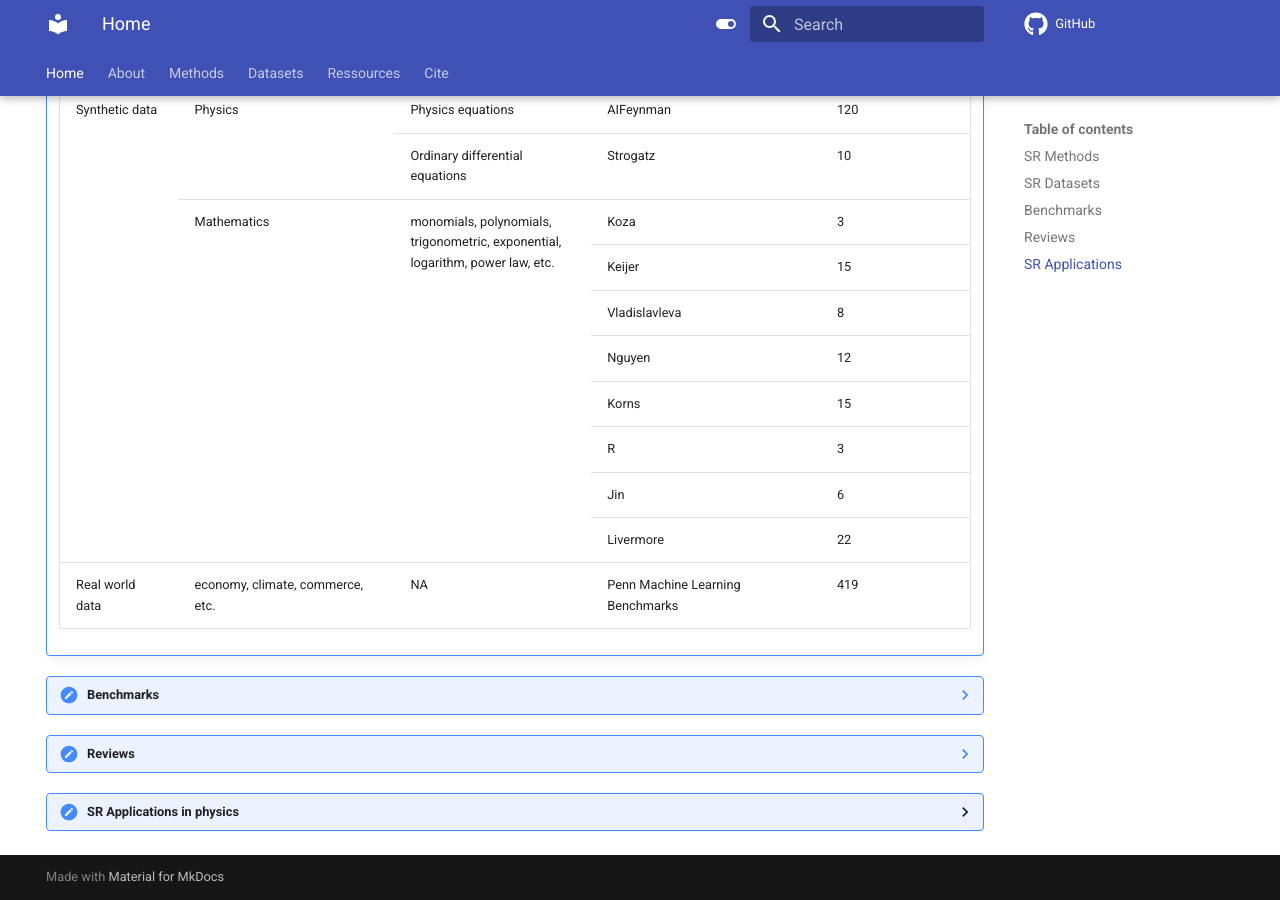
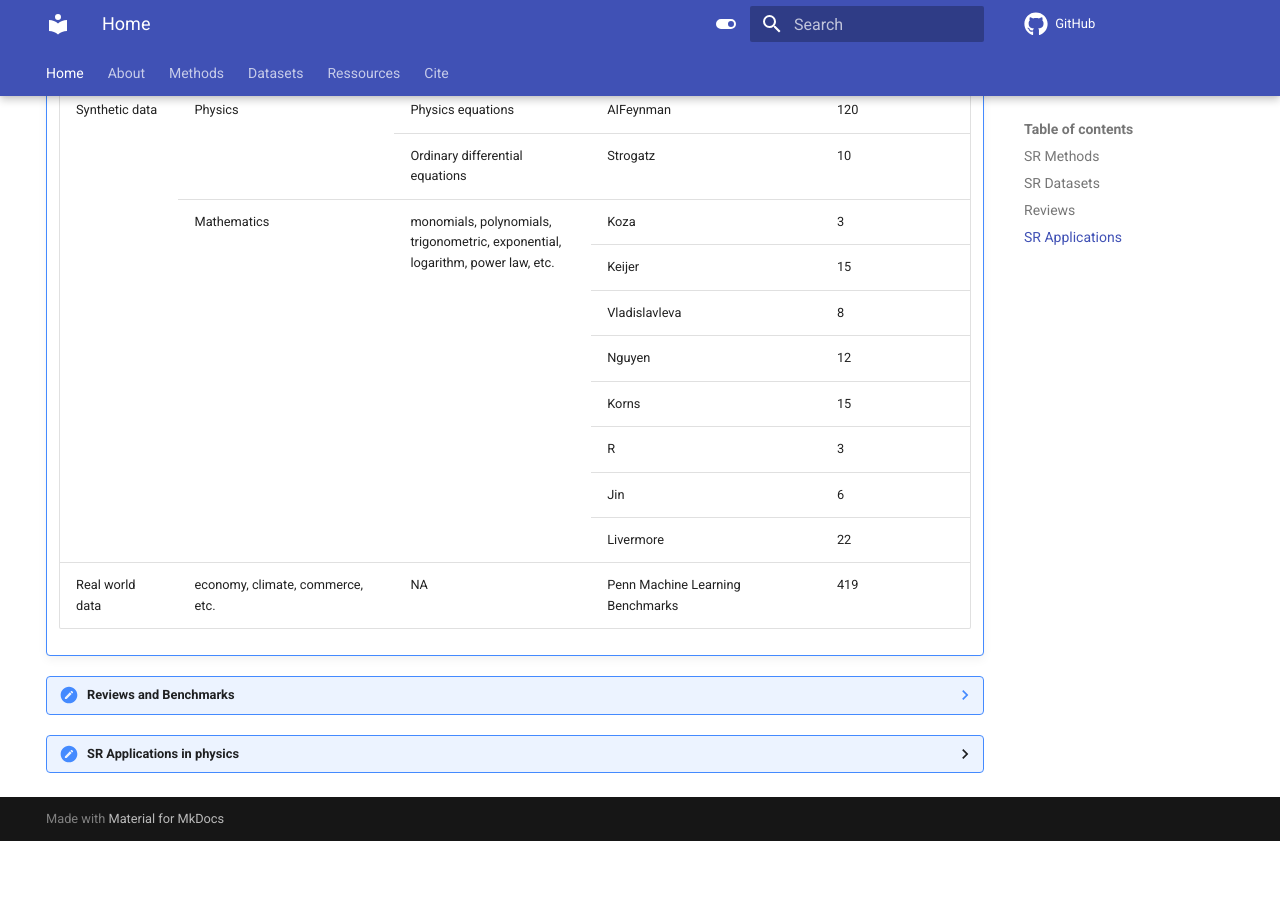
Before and after one commit to nmakke/SR-LivingReview, an MkDocs documentation site: the page built from docs/index.md, in a window 1280 px wide and 900 px high, scrolled down 1426 px. Built offline with MkDocs 1.6.1 and Material for MkDocs 9.7.7, drawn with Linux system fonts in a browser that asks for light colours; formulas are drawn with MathJax 3; comment, search, counter and statistics services are not loaded; after the commit the page ends 2267 px from its top, so only the background shows below that; part of the change alters nothing that is shown.

Commit message:
Update index.md

```diff
--- a/docs/index.md
+++ b/docs/index.md
@@ -91,21 +91,14 @@ hide:
           </tbody>
       </table>
 
-??? note "Benchmarks"
-    <div class="meta_for_parser tablespecs"
-    style="font-size: 1pt;visibility:hidden" markdown>
-    ##  Benchmarks
-    </div>
-
-      * [Contemporary Symbolic Regression Methods and their Relative Performance](https://arxiv.org/pdf/2107.14351.pdf) [![#c5f015](https://via.placeholder.com/15/c5f015/000000?text=+)`code`](https://github.com/cavalab/srbench)
-
-??? note "Reviews"
+??? note "Reviews and Benchmarks"
     <div class="meta_for_parser tablespecs"
     style="font-size: 1pt;visibility:hidden" markdown>
     ##  Reviews
     </div>
 
       * [Interpretable Scientific Discovery with Symbolic Regression: A Review](https://arxiv.org/pdf/2211.10873.pdf)
+      * [Contemporary Symbolic Regression Methods and their Relative Performance](https://arxiv.org/pdf/2107.14351.pdf) [![#c5f015](https://via.placeholder.com/15/c5f015/000000?text=+)`code`](https://github.com/cavalab/srbench)
 
 ??? "SR Applications in physics"
     <div class="meta_for_parser tablespecs"
```
